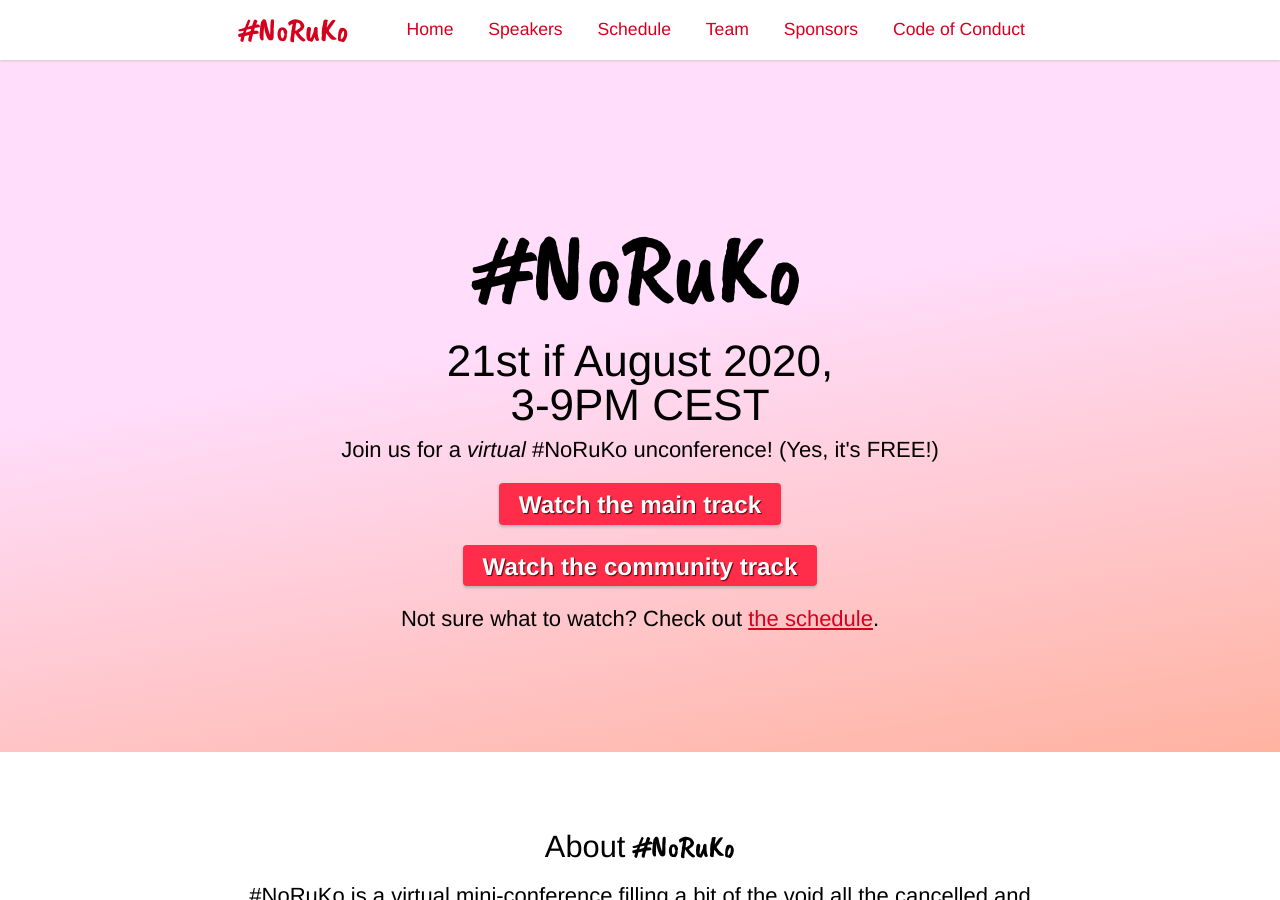
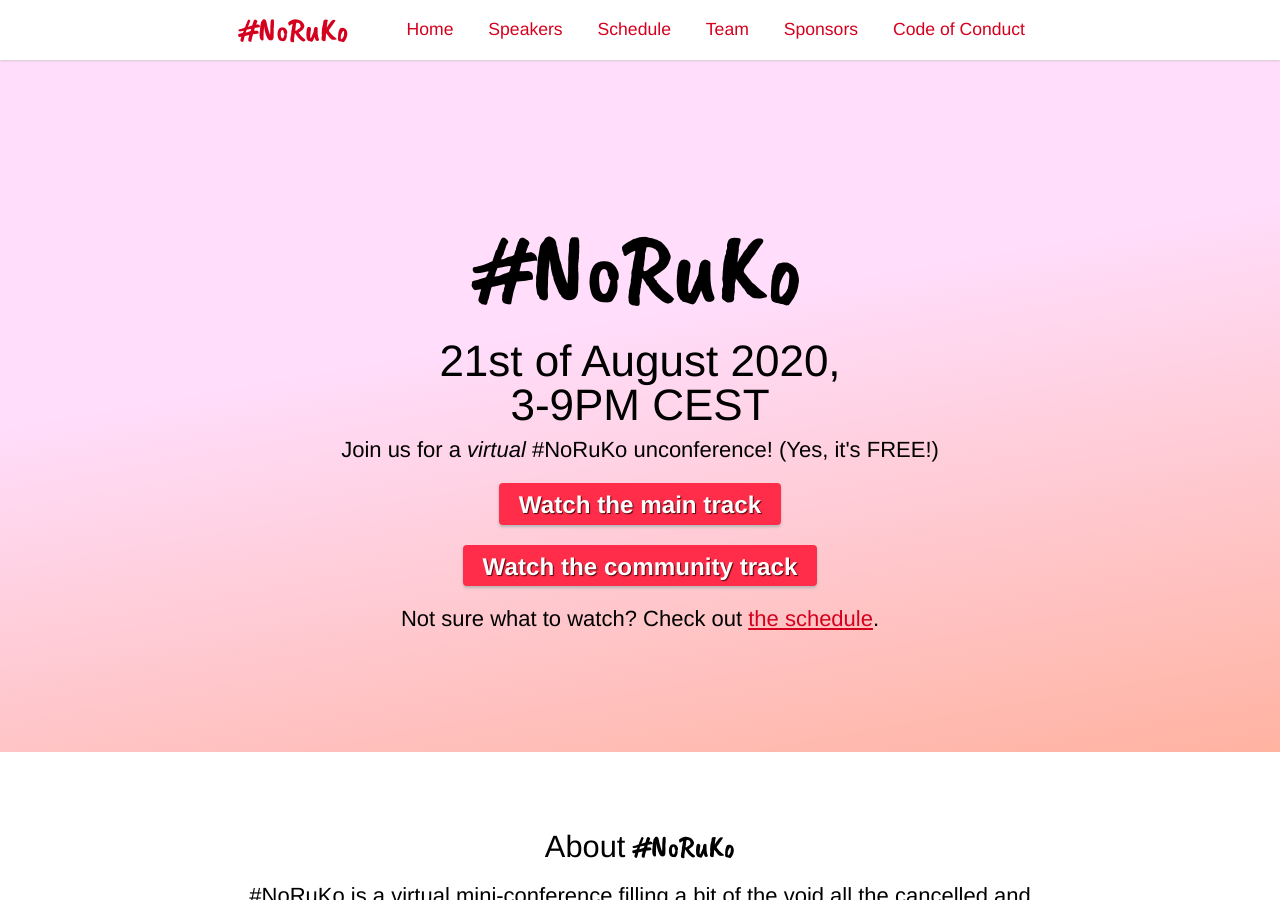
Before and after one commit to rubynl/noruko.org, a Jekyll site: the page built from index.html, in a window 1280 px wide and 900 px high. Built offline with Jekyll 4.4.1, drawn with Linux system fonts in a browser that asks for light colours.

Commit message:
Fix typo

```diff
--- a/index.html
+++ b/index.html
@@ -7,7 +7,7 @@ layout: default
     <div class="hero-content">
       <div>
         <h1>#NoRuKo</h1>
-        <p class="date">21st if August 2020,<br>3-9PM CEST</p>
+        <p class="date">21st of August 2020,<br>3-9PM CEST</p>
         <p class="description">Join us for a <em>virtual</em> #NoRuKo unconference! (Yes, it's FREE!)</p>
 
         <div class="livestreams">
```
